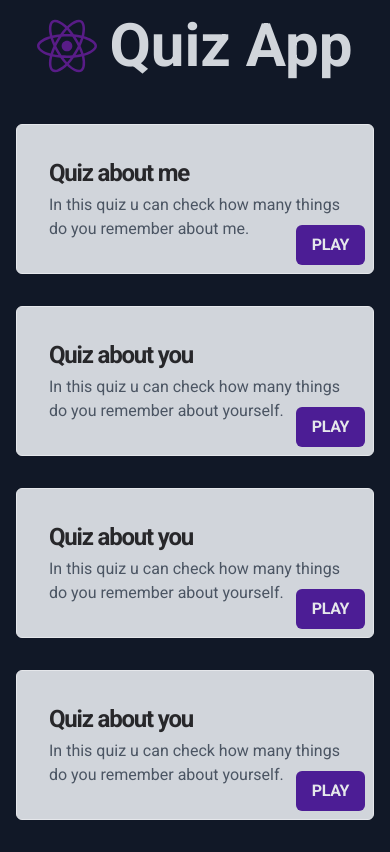
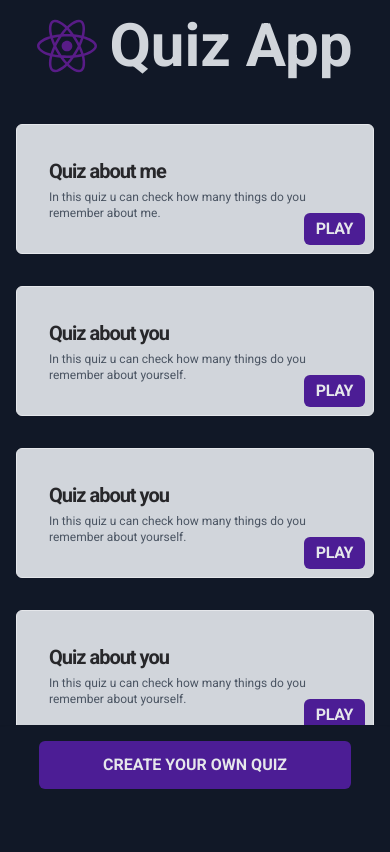
Before and after one commit to tojamrcel/quizapp-react-project, a React (Vite) app: page /quizzes in a window 390 px wide. Built offline with nearby package versions, Linux system fonts and the light colour scheme.

Commit message:
style: fix styles

```diff
--- a/src/features/quizzes/QuizItem.jsx
+++ b/src/features/quizzes/QuizItem.jsx
@@ -4,11 +4,13 @@ function QuizItem({ quiz }) {
             className="hover:scale relative flex max-h-[12rem] max-w-full cursor-default flex-col items-start justify-center gap-1 rounded-md border bg-gray-300 p-8 transition-all duration-500 hover:translate-y-[-4px]"
             key={quiz.id}
         >
-            <h2 className="flex items-center text-2xl font-bold tracking-tighter text-zinc-800">
+            <h2 className="flex items-center text-xl font-bold tracking-tighter text-zinc-800 md:text-2xl">
                 {quiz.title}
             </h2>
-            <p className="text-gray-600">{quiz.description}</p>
-            <button className="absolute bottom-0 right-2 my-2 rounded-md bg-violet-900 px-4 py-2 font-bold uppercase tracking-tight text-gray-200 transition-all duration-300 hover:cursor-pointer hover:bg-violet-950">
+            <p className="text-xs text-gray-600 md:text-base">
+                {quiz.description}
+            </p>
+            <button className="absolute bottom-0 right-2 my-2 rounded-md bg-violet-900 px-3 py-1 font-bold uppercase tracking-tight text-gray-200 transition-all duration-300 hover:cursor-pointer hover:bg-violet-950 md:px-6 md:py-3">
                 Play
             </button>
         </li>
--- a/src/features/quizzes/QuizzesList.jsx
+++ b/src/features/quizzes/QuizzesList.jsx
@@ -54,11 +54,16 @@ const data = [
 
 function QuizzesList() {
     return (
-        <ul className="no-scrollbar flex max-h-[90dvh] flex-col gap-8 overflow-auto scroll-smooth px-4 py-8 shadow-sm">
-            {data.map((quiz) => (
-                <QuizItem quiz={quiz} key={quiz.id} />
-            ))}
-        </ul>
+        <div className="flex flex-col items-center">
+            <ul className="no-scrollbar flex max-h-[75dvh] w-full flex-col gap-8 overflow-auto scroll-smooth px-4 py-8 shadow-sm md:max-h-[85dvh]">
+                {data.map((quiz) => (
+                    <QuizItem quiz={quiz} key={quiz.id} />
+                ))}
+            </ul>
+            <button className="my-4 h-12 w-[80%] cursor-pointer rounded-md bg-violet-900 font-bold text-gray-200 transition-all duration-300 hover:bg-violet-950 md:w-full">
+                CREATE YOUR OWN QUIZ
+            </button>
+        </div>
     )
 }
 
```
